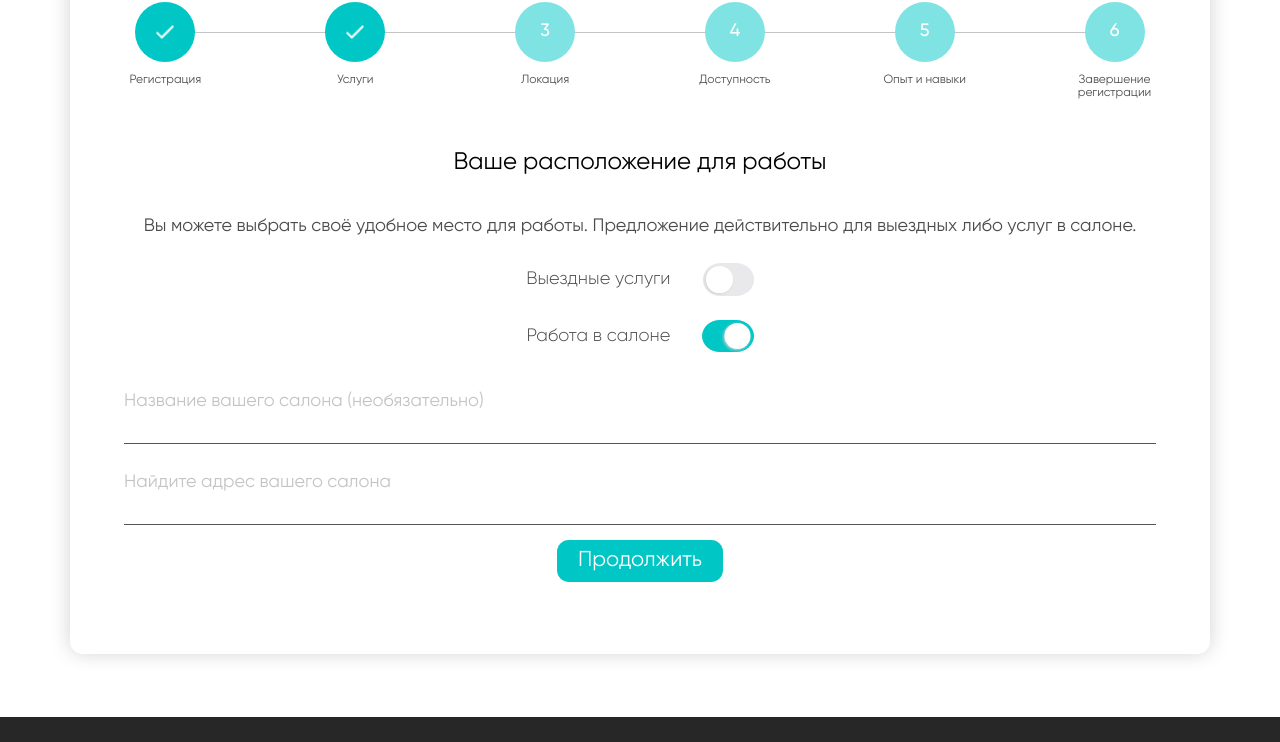
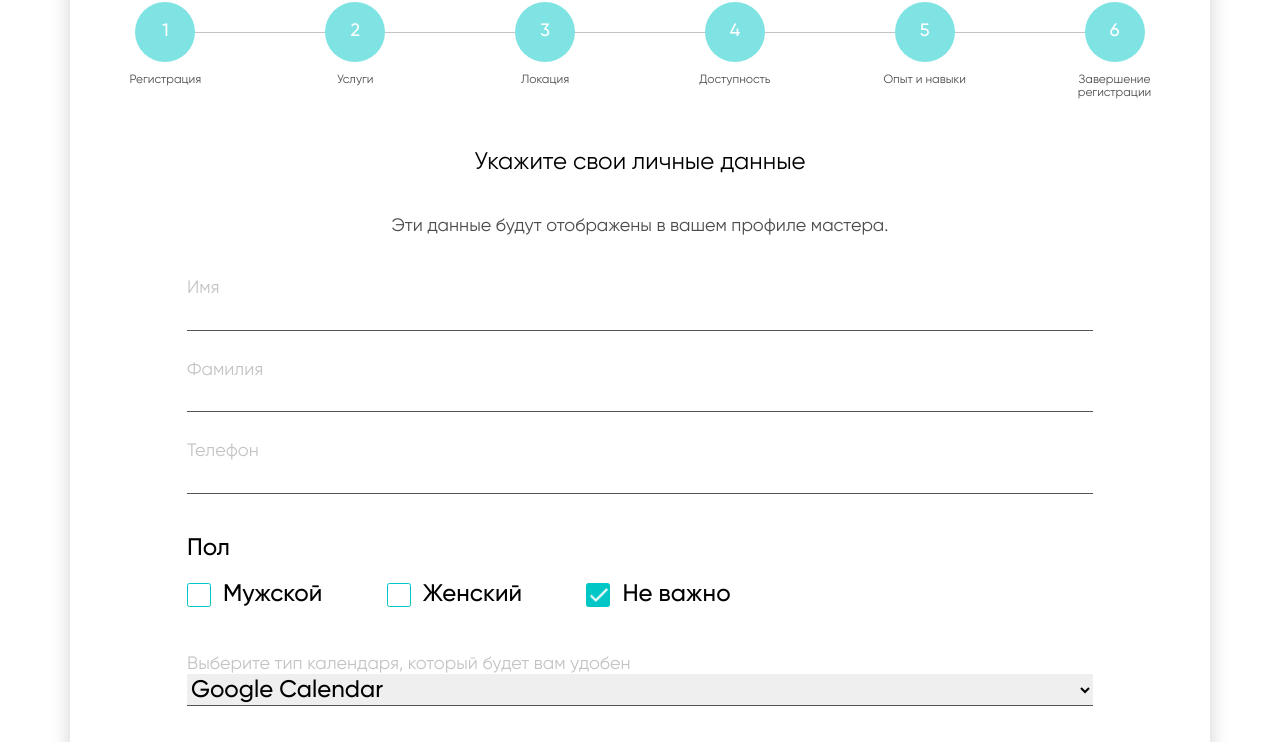
Before and after one commit to MykhailKo/beauty-links, a React (Create React App) app: page /register in a window 1280 px wide. Shown: the part 849-1591 px from the top of the page. Built offline with nearby package versions, Linux system fonts and the light colour scheme.

Commit message:
improved step 1

```diff
--- a/src/components/Select/Select.js
+++ b/src/components/Select/Select.js
@@ -1,27 +1,37 @@
-import React from 'react';
+import React from "react";
 
-import styles from './Select.module.scss';
+import styles from "./Select.module.scss";
 
-const Select = ({label, options, id, error=null, required=false}) => {
-  return(
+const Select = ({
+  label,
+  options,
+  id,
+  error = null,
+  required = false,
+  value,
+  onChange,
+}) => {
+  return (
     <div className={styles.selectWrap}>
-      <label for={id} className={styles.selectLabel}>{label}</label>
-      {
-        required ?
-        <select id={id} name={id} className={styles.select} required>
-          {options.map((option, key) => {
-          return <option key={key}>{option.text}</option>
-        })}
-      </select> :
-        <select id={id} name={id} className={styles.select}>
-          {options.map((option, key) => {
-          return <option key={key}>{option.text}</option>
+      <label for={id} className={styles.selectLabel}>
+        {label}
+      </label>
+
+      <select
+        id={id}
+        name={id}
+        className={styles.select}
+        required={required}
+        value={value}
+        onChange={onChange}
+      >
+        {options.map((option, key) => {
+          return <option key={key}>{option.text}</option>;
         })}
       </select>
-      }
       {error && <span className={styles.selectEerror}>{error}</span>}
     </div>
-  )
-}
+  );
+};
 
-export default Select
+export default Select;
--- a/src/pages/Registration/RegistrationFlow/RegPersData/RegPersData.js
+++ b/src/pages/Registration/RegistrationFlow/RegPersData/RegPersData.js
@@ -1,4 +1,4 @@
-import React, { useState } from "react";
+import React, { useEffect, useState } from "react";
 
 import RegTitle from "../../RegTitle/RegTitle";
 import RegSubTitle from "../../RegSubTitle/RegSubTitle";
@@ -12,14 +12,12 @@ import { validateForm } from "../../../../components/validateForm";
 
 const calendarOptions = [
   { text: "Google Calendar" },
-  { text: "Google Calendar" },
+  { text: "Apple Calendar" },
 ];
 
 const howYouKnowOptions = [{ text: "По рекомендации" }, { text: "Из соцсети" }];
 
-const RegPersData = ({ step, nextStep }) => {
-  const [gender, setGender] = useState("gender3");
-
+const RegPersData = ({ PersData, setPersData, nextStep }) => {
   return (
     <div>
       <RegTitle text={"Укажите свои личные данные"} />
@@ -28,6 +26,8 @@ const RegPersData = ({ step, nextStep }) => {
       />
       <form className={styles.persDataForm} id={"persForm"}>
         <RegInput
+          value={PersData.name}
+          onChange={(e) => setPersData({ ...PersData, name: e.target.value })}
           label={"Имя"}
           name={"firstName"}
           required={true}
@@ -35,6 +35,10 @@ const RegPersData = ({ step, nextStep }) => {
           maxlength={30}
         />
         <RegInput
+          value={PersData.surname}
+          onChange={(e) =>
+            setPersData({ ...PersData, surname: e.target.value })
+          }
           label={"Фамилия"}
           name={"lastName"}
           required={true}
@@ -42,6 +46,8 @@ const RegPersData = ({ step, nextStep }) => {
           maxlength={30}
         />
         <RegInput
+          value={PersData.phone}
+          onChange={(e) => setPersData({ ...PersData, phone: e.target.value })}
           label={"Телефон"}
           type={"tell"}
           name={"phoneNumber"}
@@ -57,24 +63,24 @@ const RegPersData = ({ step, nextStep }) => {
               name={"gender"}
               id={"gender1"}
               value={"male"}
-              checkedId={gender}
-              setChecked={setGender}
+              checkedId={PersData.gender}
+              setChecked={(e) => setPersData({ ...PersData, gender: e })}
             />
             <RadioBtn
               label={"Женский"}
               name={"gender"}
               id={"gender2"}
               value={"female"}
-              checkedId={gender}
-              setChecked={setGender}
+              checkedId={PersData.gender}
+              setChecked={(e) => setPersData({ ...PersData, gender: e })}
             />
             <RadioBtn
               label={"Не важно"}
               name={"gender"}
               id={"gender3"}
               value={"male"}
-              checkedId={gender}
-              setChecked={setGender}
+              checkedId={PersData.gender}
+              setChecked={(e) => setPersData({ ...PersData, gender: e })}
             />
           </ul>
         </div>
@@ -82,18 +88,26 @@ const RegPersData = ({ step, nextStep }) => {
           label={"Выберите тип календаря, который будет вам удобен"}
           id={"calendarType"}
           options={calendarOptions}
+          value={PersData.preferredCalendar}
           required={true}
+          onChange={(e) =>
+            setPersData({ ...PersData, preferredCalendar: e.target.value })
+          }
         />
         <Select
           label={"Откуда вы о нас узнали?"}
           id={"howYouKnow"}
           options={howYouKnowOptions}
+          value={PersData.howYouKnow}
+          onChange={(e) =>
+            setPersData({ ...PersData, howYouKnow: e.target.value })
+          }
         />
         <div className={styles.btnWrap}>
           <Button
             text={"Продолжить"}
             onClick={() => {
-              if (validateForm("persForm")) nextStep(step + 1);
+              if (validateForm("persForm")) nextStep();
             }}
           />
         </div>
--- a/src/pages/Registration/RegistrationFlow/RegServicesData/RegServiceData.js
+++ b/src/pages/Registration/RegistrationFlow/RegServicesData/RegServiceData.js
@@ -6,7 +6,7 @@ import RegSubTitle from "../../RegSubTitle/RegSubTitle";
 
 import styles from "./RegServiceData.module.scss";
 
-const RegServiceData = ({ step, nextStep }) => {
+const RegServiceData = ({ nextStep }) => {
   return (
     <div className={styles.regServiceWrap}>
       <RegTitle text={"Давайте перенесём ваш бизнес в онлайн!"} />
@@ -16,12 +16,7 @@ const RegServiceData = ({ step, nextStep }) => {
         }
       />
 
-      <Button
-        text={"Продолжить"}
-        onClick={() => {
-          nextStep(step + 1);
-        }}
-      />
+      <Button text={"Продолжить"} onClick={nextStep} />
     </div>
   );
 };
--- a/src/pages/Registration/RegistrationFlow/RegistrationFlow.js
+++ b/src/pages/Registration/RegistrationFlow/RegistrationFlow.js
@@ -11,14 +11,15 @@ import { validateForm } from "../../../components/validateForm";
 import styles from "./RegistrationFlow.module.scss";
 
 const RegistrationFlow = ({ nextStep }) => {
-  const [step, setStep] = useState(3);
+  const [step, setStep] = useState(1);
   const [regFullData, setRegFullData] = useState({
     PersData: {
       name: "",
       surname: "",
       mobilePhone: "",
-      sex: "",
-      preferredCalendar: "",
+      gender: "gender3",
+      preferredCalendar: "Google Calendar",
+      howYouKnow: "По рекомендации",
     },
     ServiceData: {},
     LocationData: {
@@ -28,21 +29,30 @@ const RegistrationFlow = ({ nextStep }) => {
       SalonAddress: "",
     },
   });
+  const GoToNextStep = () => {
+    step < 6 ? setStep(step + 1) : nextStep(4);
+  };
   return (
     <ShBox padding={"3em 3em"}>
       <Stepper step={step} />
       <div className={styles.stepperContent}>
-        {step === 1 && <RegPersData step={step} nextStep={setStep} />}
-        {step === 2 && <RegServiceData step={step} nextStep={setStep} />}
+        {step === 1 && (
+          <RegPersData
+            PersData={regFullData.PersData}
+            setPersData={(data) => {
+              setRegFullData({ ...regFullData, PersData: data });
+            }}
+            nextStep={GoToNextStep}
+          />
+        )}
+        {step === 2 && <RegServiceData nextStep={GoToNextStep} />}
         {step === 3 && (
           <RegLocationData
             LocationData={regFullData.LocationData}
             setLocationData={(data) => {
               setRegFullData({ ...regFullData, LocationData: data });
             }}
-            nextStep={() => {
-              step < 6 ? setStep(step + 1) : nextStep(4);
-            }}
+            nextStep={GoToNextStep}
           />
         )}
       </div>
```
